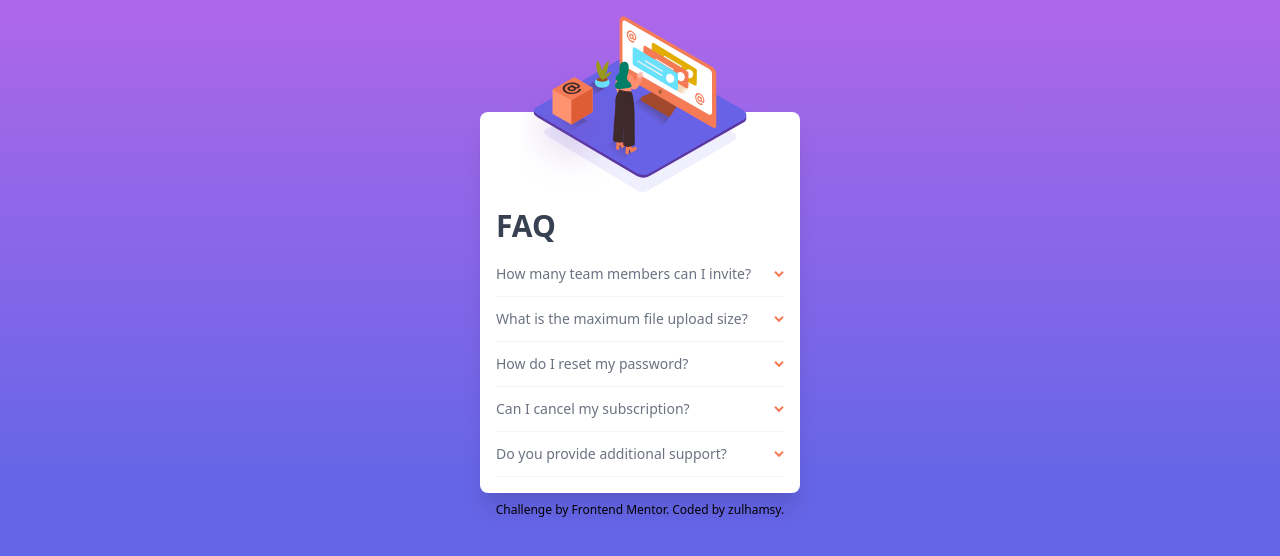
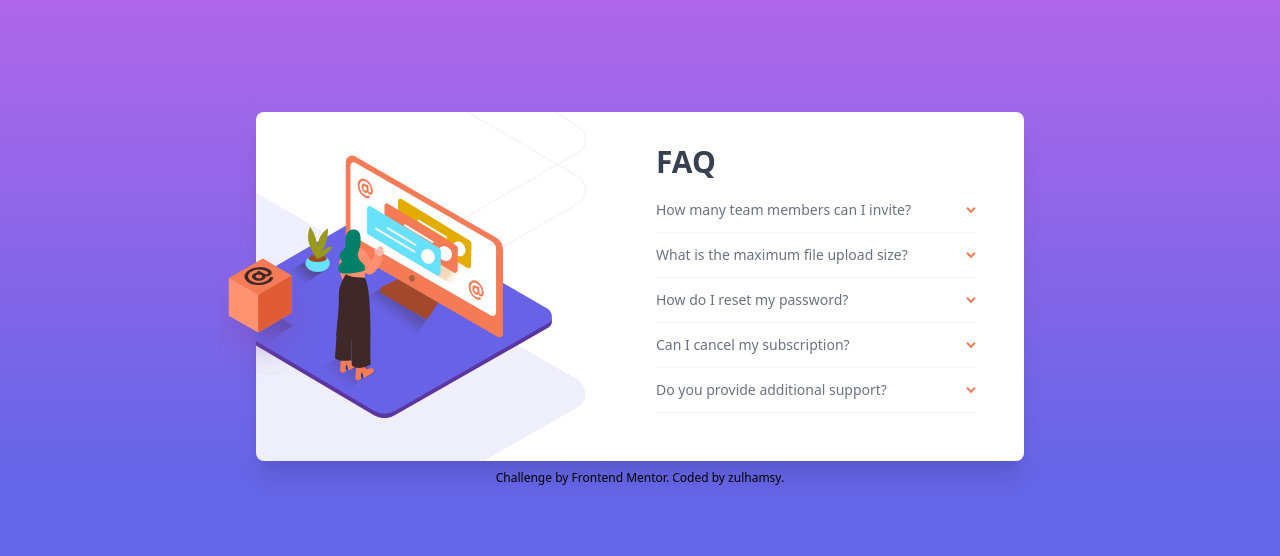
Before and after one commit to zulhamsy/frontend_mentor, a plain HTML site: page accordion-card/index.html in a window 1280 px wide. Drawn offline with nearby package versions, Linux system fonts and the light colour scheme.

Commit message:
hover fix

```diff
--- a/accordion-card/mobile.css
+++ b/accordion-card/mobile.css
@@ -16,6 +16,10 @@ details summary::-webkit-details-marker {
 
 details summary p {
 	cursor: pointer;
+}
+
+details summary p:hover {
+	color: hsl(14, 88%, 65%);
 }
 
 details[open] summary .arrow {
@@ -43,3 +47,44 @@ details[open] summary~* {
 		margin-top: 0px
 	}
 }
+
+/* Media Queries */
+@media(min-width: 768px) {
+	#card {
+		display: grid;
+		grid-template-columns: repeat(2, 1fr);
+		width: 90vw;
+		max-width: 768px;
+	}
+
+	#content {
+		height: max-content;
+		padding-right: 3rem;
+		padding-top: 2rem;
+		padding-bottom: 3rem;
+	}
+
+	#woman {
+		display: none;
+	}
+
+	#woman-desktop {
+		background: url('_assets/illustration-woman-online-desktop.svg'), url('_assets/bg-pattern-desktop.svg');
+		background-repeat: no-repeat;
+		background-size: 90%, 170%;
+		background-position: -130% center, 120% 60%;
+		position: relative;
+	}
+
+	#box-desktop {
+		width: 100%;
+		height: 100%;
+		background: url('_assets/illustration-box-desktop.svg');
+		background-repeat: no-repeat;
+		background-size: 35%;
+		background-position: -10% center;
+		position: absolute;
+		right: 10%;
+		top: 10%;
+	}
+}
```
